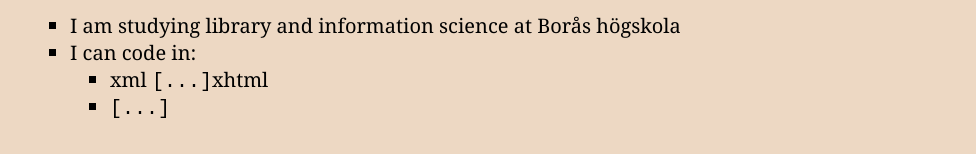
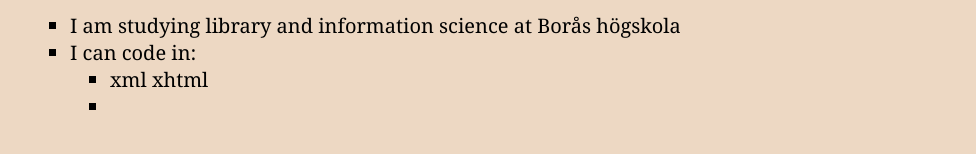
Before and after one commit to GitJohanna/mingit, a plain HTML site: page index2.html in a window 1280 px wide. Shown: the part 485-639 px from the top of the page, without its empty margins (106-1082 px from the left). Drawn offline with Linux system fonts and the light colour scheme.

Commit message:
Update index2.html

```diff
--- a/index2.html
+++ b/index2.html
@@ -27,8 +27,8 @@
             <li>I am studying library and information science at Borås högskola</li>
             <li>I can code in:
                 <ul>
-                    <li> xml <code>[...]</code>xhtml</li>
-                    <li><code>[...]</code></li>
+                    <li> xml <code></code>xhtml</li>
+                    <li><code></code></li>
                 </ul>
             </li>
         </ul>
```
